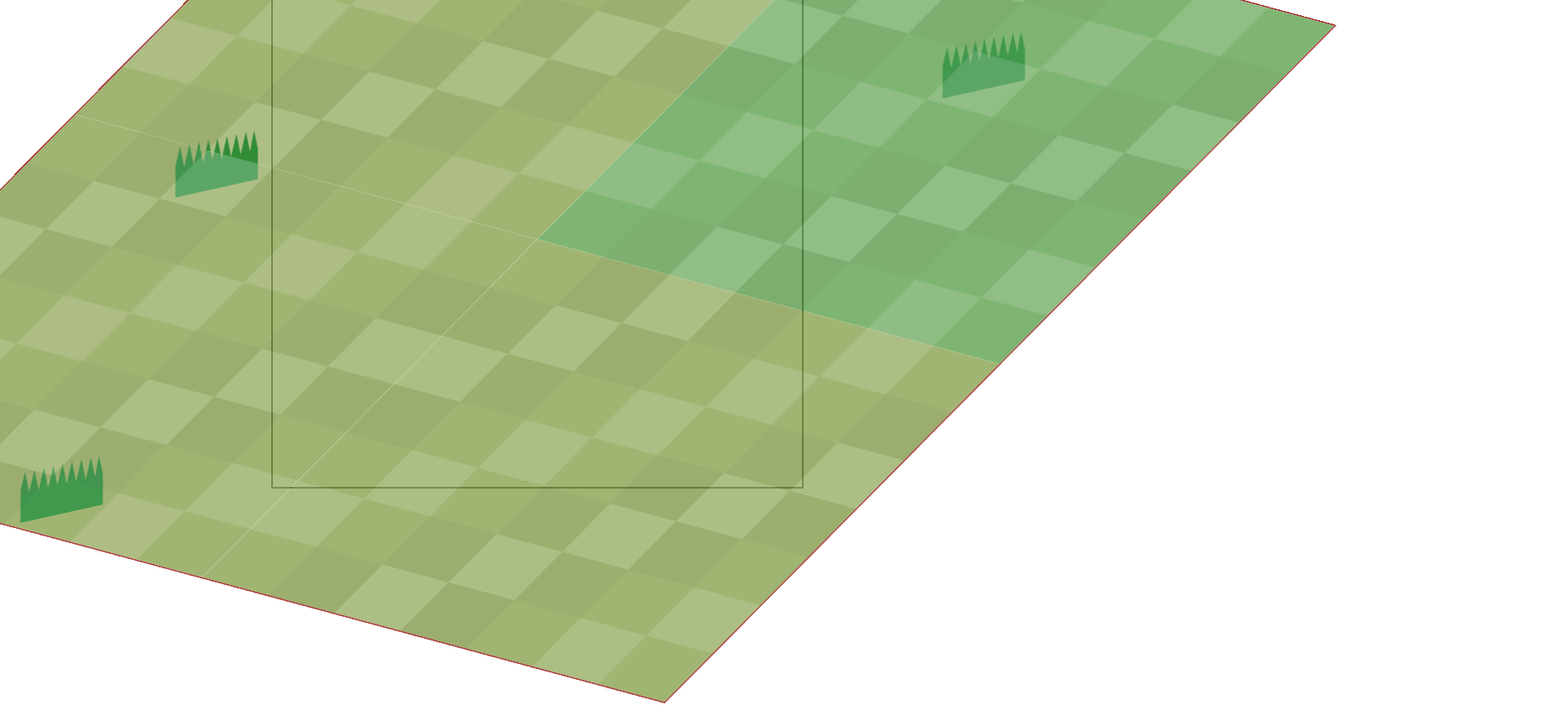
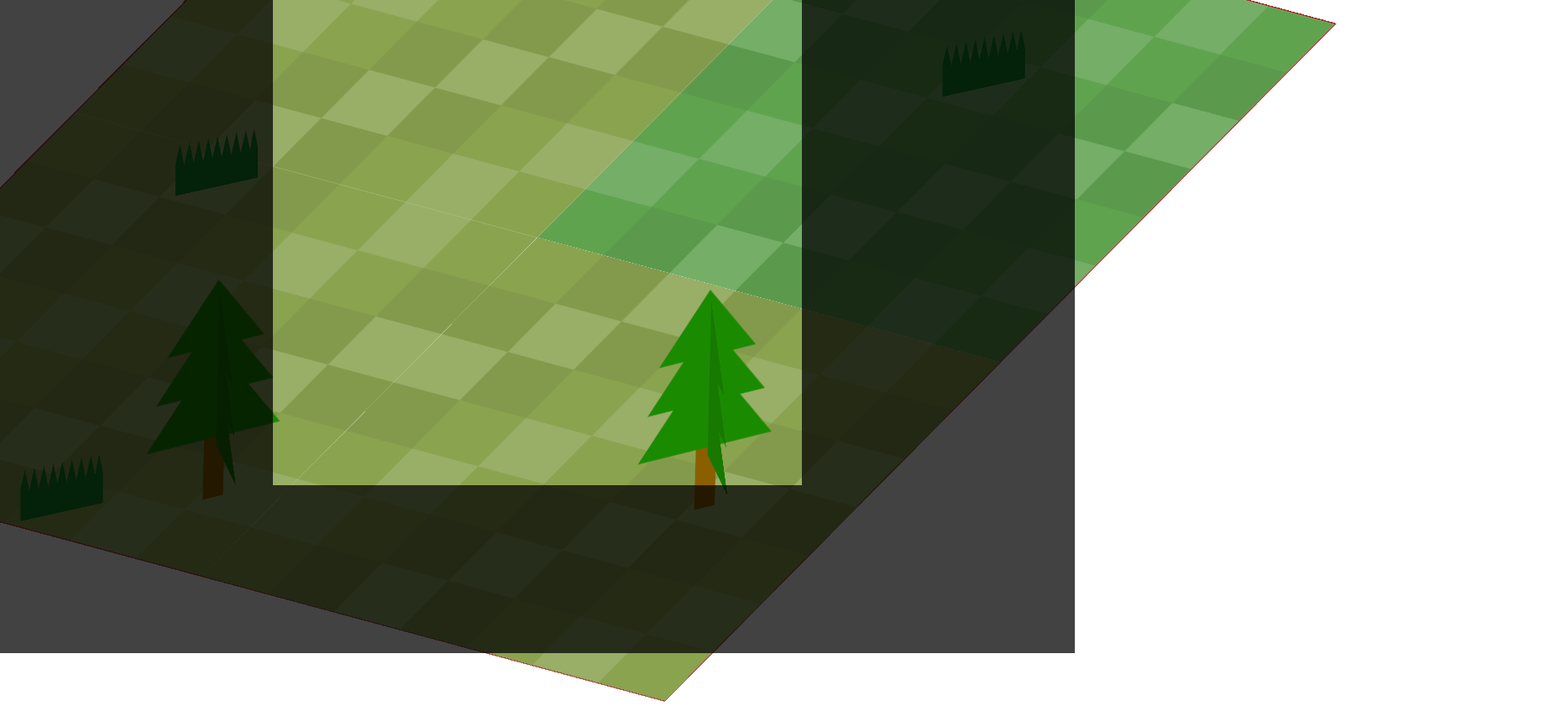
Before and after one commit to sciLuv/walking-simulator, a website: page index.html in a window 1280 px wide. Shown: the part 252-1118 px from the top of the page at 84% size, 1859 px wide, since content can reach past the window. Before the commit the page ends 1090 px from the top, so only its background shows below. Drawn offline with Linux system fonts and the light colour scheme.

Commit message:
adding tree

```diff
--- a/index.html
+++ b/index.html
@@ -15,9 +15,15 @@
     <title>walking game</title>
 </head>
 <body id="body">
+    <div class="side side-vertical"></div>
+<div>
+    <div id="side-top" class="side"></div>
     <div id="border-game">
         <div id="render-3d">
         </div>
     </div>
+    <div id="side-bottom" class="side"></div>
+</div>
+    <div class="side side-vertical"></div>
 </body>
 </html>
--- a/sass/_chunk.scss
+++ b/sass/_chunk.scss
@@ -4,8 +4,7 @@
     display: flex;
     flex-wrap: wrap;
     position: relative;
-    z-index: 0;
-    opacity: 0.8;
+    z-index: -1;
 
     width: 630px; min-width: 630px; max-width: 630px;
     height: 630px; min-height: 630px; max-width: 630px;
@@ -13,6 +12,8 @@
     .content{
         height: 90px;
         width: 90px;
+        position: relative;
+        z-index: -1;
         &:nth-child(2n){
             background-color: rgba(34, 34, 34, 0.068);
         }
@@ -20,7 +21,7 @@
             background-color: rgba(236, 236, 236, 0.151);
         }
         &:nth-child(4n){
-            opacity: 0.9;
+            opacity: 1;
         }
     }
 }
--- a/sass/_chunks-elements.scss
+++ b/sass/_chunks-elements.scss
@@ -4,7 +4,6 @@
     background-image: url(../image/weed2.png);
     background-size: contain;
     position: relative;
-    opacity: 1;
     z-index: +1;
     transform: scaleX(0.4) scaleY(1.2) scaleZ(1) rotateX(-15deg) rotateY(0deg) rotateZ(0deg) translateX(-100px) translateY(-125px) translateZ(10px) skewX(65deg) skewY(40deg);
 }
@@ -14,7 +13,27 @@
     background-image: url(../image/weed.png);
     background-size: contain;
     position: relative;
-    opacity: 1;
     z-index: -1;
     transform: scaleX(1.3) scaleY(1.5) scaleZ(0.1) rotateX(-20deg) rotateY(-35deg) rotateZ(-30deg) translateX(15px) translateY(-40px) translateZ(35px) skewX(20deg) skewY(-10deg);
 }
+
+.tree{
+    width: 100%;
+    height: 100%;
+    background-image: url(../image/tree.png);
+    background-size: contain;
+    background-repeat: no-repeat;
+    position: relative;
+    z-index: -1;
+    transform : scaleX(2.8499999999999934) scaleY(3.89999999999999) scaleZ(1) rotateX(0deg) rotateY(0deg) rotateZ(0deg) translateX(-45px) translateY(-46.25px) translateZ(0px) skewX(43.75deg) skewY(-22.5deg);
+}
+.tree-2{
+    width: 100%;
+    height: 100%;
+    background-image: url(../image/tree2.png);
+    background-size: contain;
+    background-repeat: no-repeat;
+    position: relative;
+    z-index: +1;
+    transform : scaleX(0.8999999999999999) scaleY(3.77499999999999) scaleZ(1) rotateX(0deg) rotateY(0deg) rotateZ(0deg) translateX(-50.75px) translateY(-42.75px) translateZ(0px) skewX(71.25deg) skewY(23.75deg);
+}
--- a/sass/_html-base.scss
+++ b/sass/_html-base.scss
@@ -2,15 +2,30 @@ body{
     display: flex;
     align-items: center;
     justify-content: center;
-    margin-top: 200px;
     overflow: hidden;
+    margin: 0px;
 }
 #border-game{
-    border: black solid 2px;
     width: 630px; min-width: 630px; max-width: 630px;
     height: 630px; min-height: 630px; max-width: 630px;
     display: flex;
     align-items: center;
     justify-content: center;
-
+    position: relative;
+    z-index: 10;
 }
+.side{
+    background-color: rgba(0, 0, 0, 0.74);
+    position: relative;
+    z-index: 100;
+    width: 100%;
+}
+.side-vertical{
+    height: 1030px;
+}
+#side-top{
+    height: 200px;
+}
+#side-bottom{
+    height: 200px;
+}
--- a/script/chunk.js
+++ b/script/chunk.js
@@ -23,6 +23,7 @@ function genActualChunk(){
     for( i = 0; i < actualChunksRepro.length; i++){
         let chunkInGenColor = chunkColor();
         let chunkInGenWeed = chunkWeed();
+        let chunkInGenTree = chunkTree();
 
         scrollLand.innerHTML += '<div id="chunk-' + actualChunksRepro[i] + '" class="chunk">' + chunkHTML;
         let chunk = document.getElementById("chunk-" + actualChunksRepro[i]);
@@ -37,14 +38,20 @@ function genActualChunk(){
                 for(k=0; k<= chunkList[actualChunksRepro[i]].weed.length-1; k++){
                     chunk.childNodes[chunkList[actualChunksRepro[i]].weed[k]].innerHTML = '<div class="weed"></div>';
                 }
+                if(chunkList[actualChunksRepro[i]].tree != -1){
+                    chunk.childNodes[chunkList[actualChunksRepro[i]].tree].innerHTML = '<div class="tree"></div><div class="tree-2"></div>';
+                }
             }
         }
         else{
         //chunk.childNodes[5].style.backgroundColor = "red"; fonctionne, pour des info sur les childnodes
         chunk.className += chunkInGenColor;
-        chunkList[actualChunksRepro[i]] = { num : actualChunksRepro[i], color : chunkInGenColor, weed : chunkInGenWeed};
+        chunkList[actualChunksRepro[i]] = { num : actualChunksRepro[i], color : chunkInGenColor, weed : chunkInGenWeed, tree: chunkInGenTree};
             for(k=0; k<= chunkList[actualChunksRepro[i]].weed.length-1; k++){
                 chunk.childNodes[chunkList[actualChunksRepro[i]].weed[k]].innerHTML = '<div class="weed"></div>';
+            }
+            if(chunkList[actualChunksRepro[i]].tree != -1){
+                chunk.childNodes[chunkList[actualChunksRepro[i]].tree].innerHTML = '<div class="tree"></div><div class="tree-2"></div>';
             }
         }
     }
@@ -83,3 +90,12 @@ function chunkWeed(){
     }
     return weedChoice;
 }
+function chunkTree(){
+    let treeChoice = -1;
+        let treeOrNot =  Math.ceil(Math.random()*10000);
+        if (treeOrNot >= 5000){
+            let whereIsTree = Math.ceil(Math.random()*48);
+            treeChoice = whereIsTree;
+        }
+    return treeChoice;
+}
--- a/work.txt
+++ /dev/null
@@ -1 +0,0 @@
-<div class="weed"></div><div class="weed-2"></div>
```
Also changed, not shown: test.html (added, +28 -0 lines), css/style.css, image/tree.png (added), image/tree2.png (added), script/mouv-scroll.js (line endings or trailing spaces), 1 other file.
